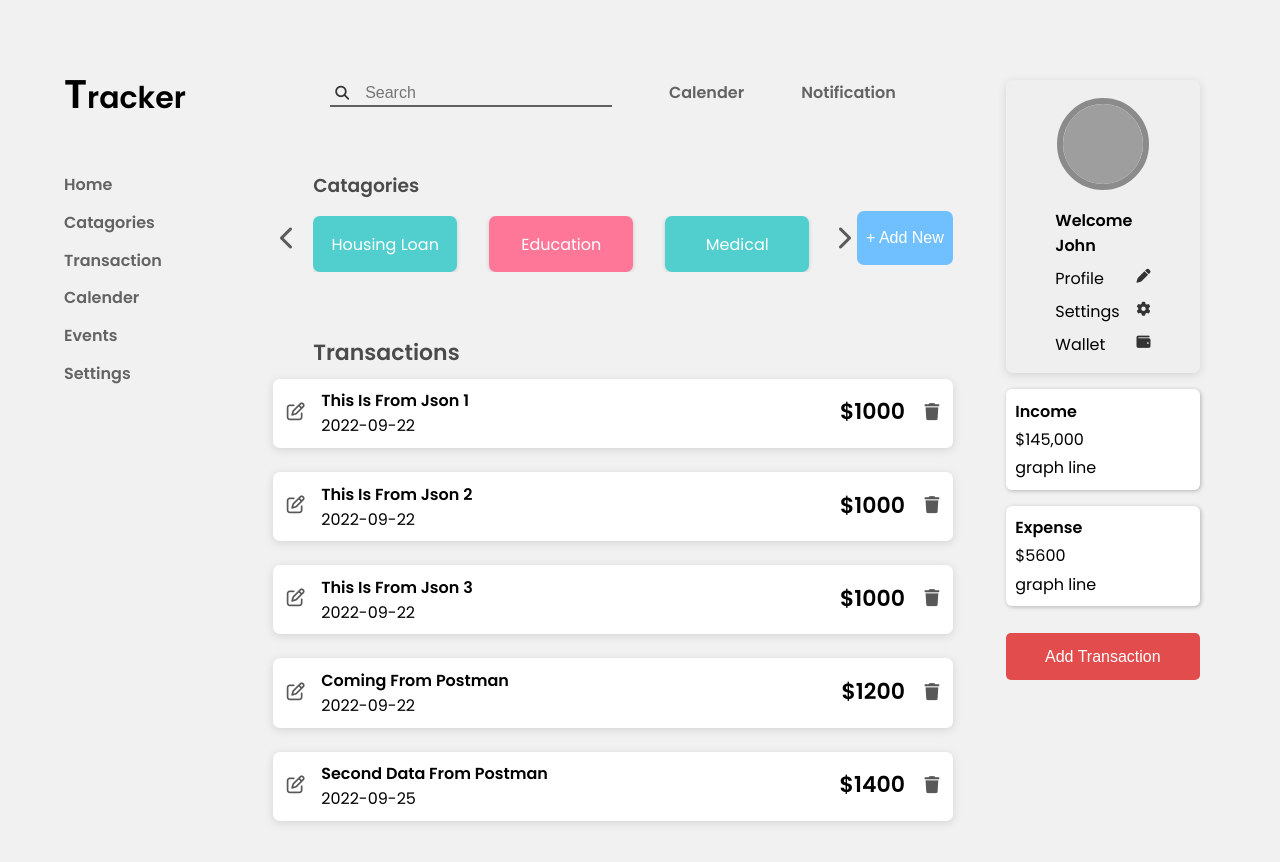
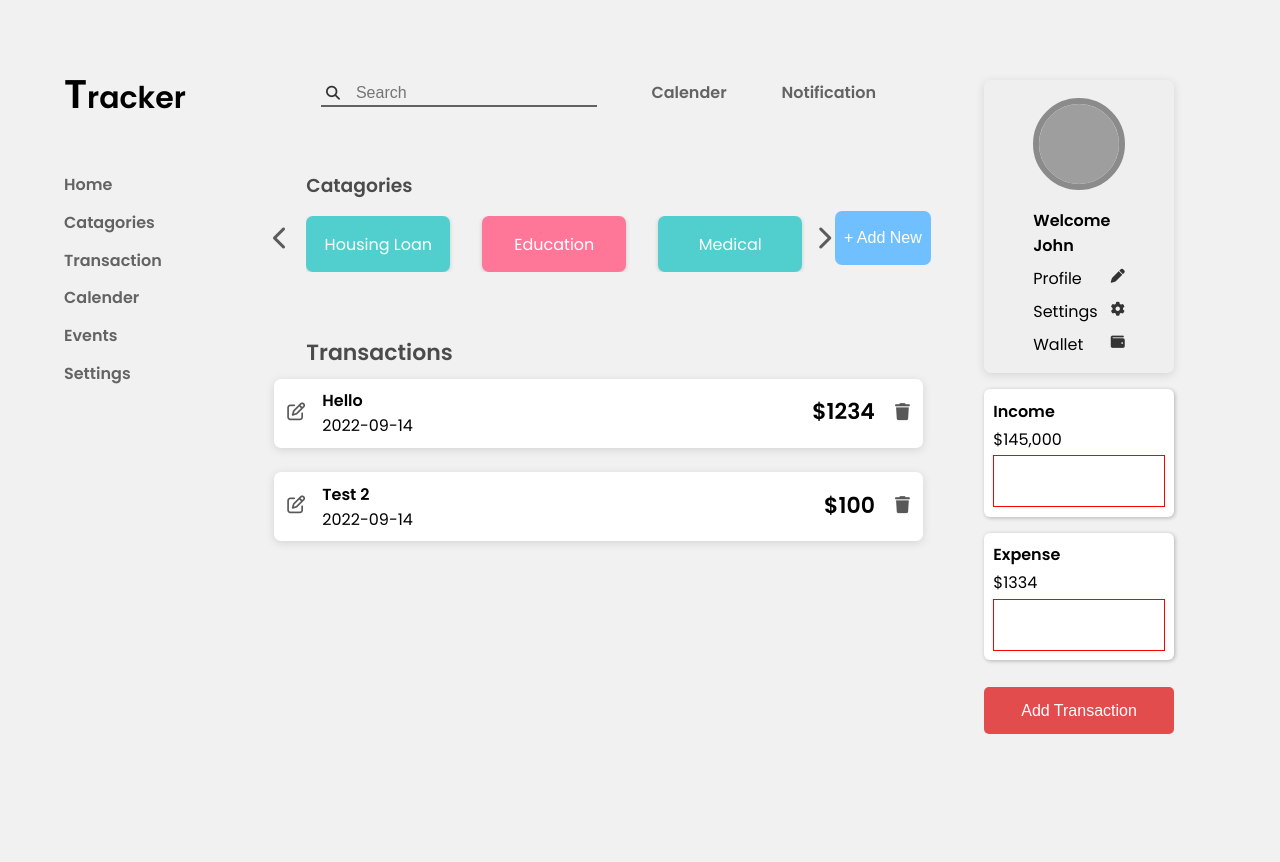
Before and after one commit to DasSubhadip1999/Expense-Tracker, a React (Create React App) app: page / in a window 1280 px wide. Shown: the top 862 px of the page. After the commit the page ends 800 px from the top, so only its background shows below. Built offline with nearby package versions, Linux system fonts and the light colour scheme; data requests are answered from the project's data file; grey boxes are pictures that could not be loaded.

Commit message:
json server aded

```diff
--- a/db.json
+++ b/db.json
@@ -1,34 +1,18 @@
 {
   "transaction": [
     {
-      "id": 1,
-      "title": "This is from json 1",
-      "date": "2022-09-22",
-      "amount": 1000
+      "title": "test 2",
+      "date": "2022-09-14",
+      "amount": "100",
+      "key": "dd388e3-6d6c-3cd-8d6b-7c4326a8548b",
+      "id": 2
     },
     {
-      "id": 2,
-      "title": "This is from json 2",
-      "date": "2022-09-22",
-      "amount": 1000
-    },
-    {
-      "id": 3,
-      "title": "This is from json 3",
-      "date": "2022-09-22",
-      "amount": 1000
-    },
-    {
-      "title": "coming from postman",
-      "date": "2022-09-22",
-      "amount": "1200",
-      "id": 4
-    },
-    {
-      "title": "second data from postman",
-      "date": "2022-09-25",
-      "amount": "1400",
-      "id": 5
+      "title": "Hello",
+      "date": "2022-09-14",
+      "amount": "1234",
+      "key": "84452b8-8de1-ee2e-d44f-b55fe25088dd",
+      "id": 3
     }
   ]
 }
--- a/package.json
+++ b/package.json
@@ -2,11 +2,13 @@
   "name": "expense-tracker",
   "version": "0.1.0",
   "private": true,
+  "proxy": "http://localhost:5000",
   "dependencies": {
     "@testing-library/jest-dom": "^5.16.5",
     "@testing-library/react": "^13.4.0",
     "@testing-library/user-event": "^13.5.0",
     "concurrently": "^7.4.0",
+    "framer-motion": "^4.1.17",
     "json-server": "^0.17.0",
     "react": "^18.2.0",
     "react-dom": "^18.2.0",
--- a/src/components/Graphs.jsx
+++ b/src/components/Graphs.jsx
@@ -1,11 +1,12 @@
-import React from 'react'
+import React from 'react';
+import GraphLine from './shared/GraphLine';
 
 function Graphs({type,amount}) {
   return (
     <div className='graphs'>
         <h5>{type}</h5>
         <p>${amount}</p>
-        <div>graph line</div>
+        <GraphLine />
     </div>
   )
 }
--- a/src/components/TransactionList.jsx
+++ b/src/components/TransactionList.jsx
@@ -2,25 +2,36 @@ import React from 'react'
 import TransactionItem from './TransactionItem';
 import { useContext } from 'react';
 import TransactionContext from '../context/TransactionContext';
+import Spinner from './shared/Spinner';
+import {motion, AnimatePresence} from "framer-motion";
 
 
 
 function TransactionList() {
   //whole array from context to create each item
-  const {transaction} = useContext(TransactionContext);
-  if(!transaction || transaction.length === 0) {
+  const {transaction, isLoading} = useContext(TransactionContext);
+  if( !isLoading && (!transaction || transaction.length === 0) ) {
     return (<h4>No Expenses yet</h4>)
   }
-  return (
+  return isLoading ? <Spinner /> : (
     <div className='transaction-list'>
         <h3>Transactions</h3>
+        <AnimatePresence>
         {
             transaction.map( ({title,date,amount,id}) => {
                 return (
+                  <motion.div
+                    key={id}
+                    initial={ {opacity : 0} }
+                    animate={ {opacity : 1} }
+                    exit={ {opacity : 0} }
+                  >
                     <TransactionItem id={id} key={id} title={title} date={date} amount={amount}  />
+                  </motion.div>
                 )
             })
         }
+        </AnimatePresence>
     </div>
   )
 }
--- /dev/null
+++ b/src/components/shared/GraphBar.jsx
@@ -0,0 +1,11 @@
+import React from 'react'
+
+function GraphBar() {
+  return (
+    <li className='graph-bar'>
+
+    </li>
+  )
+}
+
+export default GraphBar
--- /dev/null
+++ b/src/components/shared/GraphLine.jsx
@@ -0,0 +1,12 @@
+import React from 'react'
+import GraphBar from './GraphBar'
+
+function GraphLine() {
+  return (
+    <ul className='graph-line'>
+
+    </ul>
+  )
+}
+
+export default GraphLine
--- /dev/null
+++ b/src/components/shared/Spinner.jsx
@@ -0,0 +1,9 @@
+import React from 'react'
+
+function Spinner() {
+  return <img src='https://raw.githubusercontent.com/bradtraversy/feedback-app/main/src/components/assets/spinner.gif' alt='Loading...'
+    style={{width : '100px', display : 'block' , margin : "auto" }}
+  />
+}
+
+export default Spinner
--- a/src/context/TransactionContext.js
+++ b/src/context/TransactionContext.js
@@ -2,36 +2,52 @@ import { createContext, useEffect, useState } from "react";
 import uuid from 'react-uuid';
 const TransactionContext = createContext();
 
+
 export const TransactionProvider = ({children} ) => {
 
     const [transaction, setTransaction] = useState([]);
+    const [isLoading, setIsLoading] = useState(true);
 
     const fetchTransaction = async () => {
-        let res = await fetch("http://localhost:5000/transaction")
+        let res = await fetch("/transaction?_sort=id&_order=desc");
         let data = await res.json();
-        setTransaction(data)
+        setTransaction(data);
+        setIsLoading(false);
     }
     useEffect(() => {
         fetchTransaction();
     },[])
+
     //add each expense to list
-    const handleClick = (expense, editExpense, e) => {
+    const handleClick = async (expense, editExpense, e) => {
         e.preventDefault();
         expense.key = uuid();
         //for edit mode
         if(editExpense.edit) {
+            const res = await fetch(`/transaction/${expense.id}`, {
+                method : "PUT",
+                headers : {"Content-Type" : "application/json"},
+                body : JSON.stringify(expense)
+            })
+            const data = await res.json();
             let newTransaction = transaction.map((item) => {
                 return expense.id === item.id ? {
-                    ...item, ...expense
+                    ...item, ...data
                 } : item
             })
-            setTransaction(newTransaction)
+            setTransaction(newTransaction);
         }else { //normal add
-            expense.key = uuid();
-            expense.id = transaction.length;
-            //console.log(expense);
+            const res = await fetch("/transaction", {
+                method : "POST",
+                headers : {
+                    'Content-Type' : 'application/json'
+                },
+                body : JSON.stringify(expense)
+            })
+            const data = await res.json()
+
             setTransaction((prev) => {
-                return [...transaction,expense]
+                return [data,...prev]
             });
         }
         //console.log(transaction)
@@ -50,8 +66,10 @@ export const TransactionProvider = ({children} ) => {
     const [isDisabled, setIsDisabled] = useState(false)
 
     // delete expense from the list
-    const deleteTransaction = (id) => {
+    const deleteTransaction = async (id) => {
         if(window.confirm("Are you sure, you want to delete")){
+            await fetch( `/transaction/${id}`, {method : "DELETE"} )
+
             setTransaction( (items) => {
                 return (
                  items.filter( (item) => {
@@ -69,10 +87,7 @@ export const TransactionProvider = ({children} ) => {
             },0)
         )
     }
-    //searching expense
-    let titleArr = transaction.map( (item) => {
-        return (item.title).toLowerCase();
-    })
+
     //console.log(titleArr)
     const [searchText, setSearchText] = useState("")
     const searchExpense = (event) => {
@@ -92,6 +107,7 @@ export const TransactionProvider = ({children} ) => {
                 setIsDisabled,
                 totalExpense,
                 searchExpense,
+                isLoading,
             }
         }>
             {children}
--- a/src/index.css
+++ b/src/index.css
@@ -9,12 +9,12 @@ code {
   margin: 0;
 }
 body {
-  width: 100vw;
-  height: 100vh;
+  width: 98vw;
   font-family: 'Poppins', sans-serif;
   background-color: #f1f1f1;
 }
 .container {
+  height: 80vh;
   padding: 4rem;
   display: flex;
   position: relative;
@@ -171,14 +171,36 @@ h4 + div, h4 + div + div, h4 + div + div+ div {
   place-items: center;
   box-shadow: rgba(0, 0, 0, 0.16) 0px 1px 4px;
 }
+.transaction-list {
+  position: relative;
+  overflow-y: auto;
+  max-height: 375px;
+}
+.transaction-list::-webkit-scrollbar-track{
+  box-shadow: inset 0 0 6px rgba(0,0,0,0.3);
+	background-color: #F5F5F5;
+  border-radius: 4px;
+}
+.transaction-list::-webkit-scrollbar {
+  width: 8px;
+	background-color: #F5F5F5;
+}
+.transaction-list::-webkit-scrollbar-thumb {
+	background-color: #fe7798;
+  border-radius: 4px;
+}
 .transaction-list h3 {
   font-size: 22px;
   padding-left: 2.5rem;
   margin-bottom: 0.6rem;
   color: rgba(0, 0, 0, 0.69);
+  position: sticky;
+  top : 0;
+  background-color: #f1f1f1;
+  z-index: 1;
 }
 .transaction-item {
-  margin-bottom: 1.5rem;
+  margin: 0 0.5rem 1.5rem 0.5rem;
   border-radius: 7px;
   box-shadow: rgba(99, 99, 99, 0.2) 0px 2px 8px 0px;
   background-color: white;
@@ -226,6 +248,12 @@ h4 + div, h4 + div + div, h4 + div + div+ div {
 .graphs p {
   margin: 0.2rem 0;
 }
+.graph-line {
+  border: 1px solid red;
+  padding: 0px 5px;
+  min-height: 50px;
+
+}
 
 .expense-form {
   width: 40%;
@@ -237,6 +265,7 @@ h4 + div, h4 + div + div, h4 + div + div+ div {
   border-radius: 7px;
   box-shadow: rgba(0, 0, 0, 0.24) 0px 3px 8px;
   display: none;
+  z-index: 2;
 }
 .fa-xmark {
   position: absolute;
```
Also changed, not shown: 1 other file (tests, documents, lock files or other folders).
